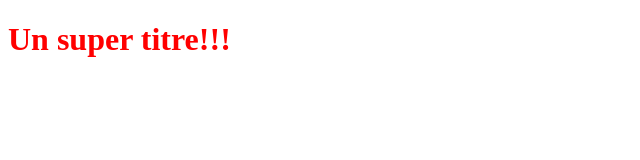
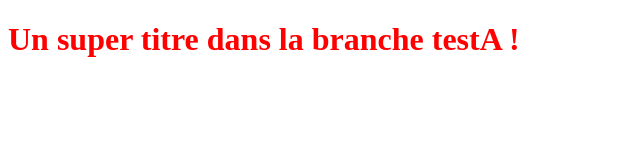
Before and after one commit to nolwenn-merlet/OpenclassroomsProject, a plain HTML site: page index.html in a window 1280 px wide. Shown: the whole page, without its empty margins (0-640 px from the left). Drawn offline with Linux system fonts and the light colour scheme.

Commit message:
Nouveau titre H1

```diff
--- a/index.html
+++ b/index.html
@@ -5,6 +5,6 @@
     <link rel="stylesheet" type="text/css" href="styles.css">
 </head>
 <body>
-    <h1>Un super titre!!!</h1>
+    <h1>Un super titre dans la branche testA !</h1>
 </body>
 </html>
```
